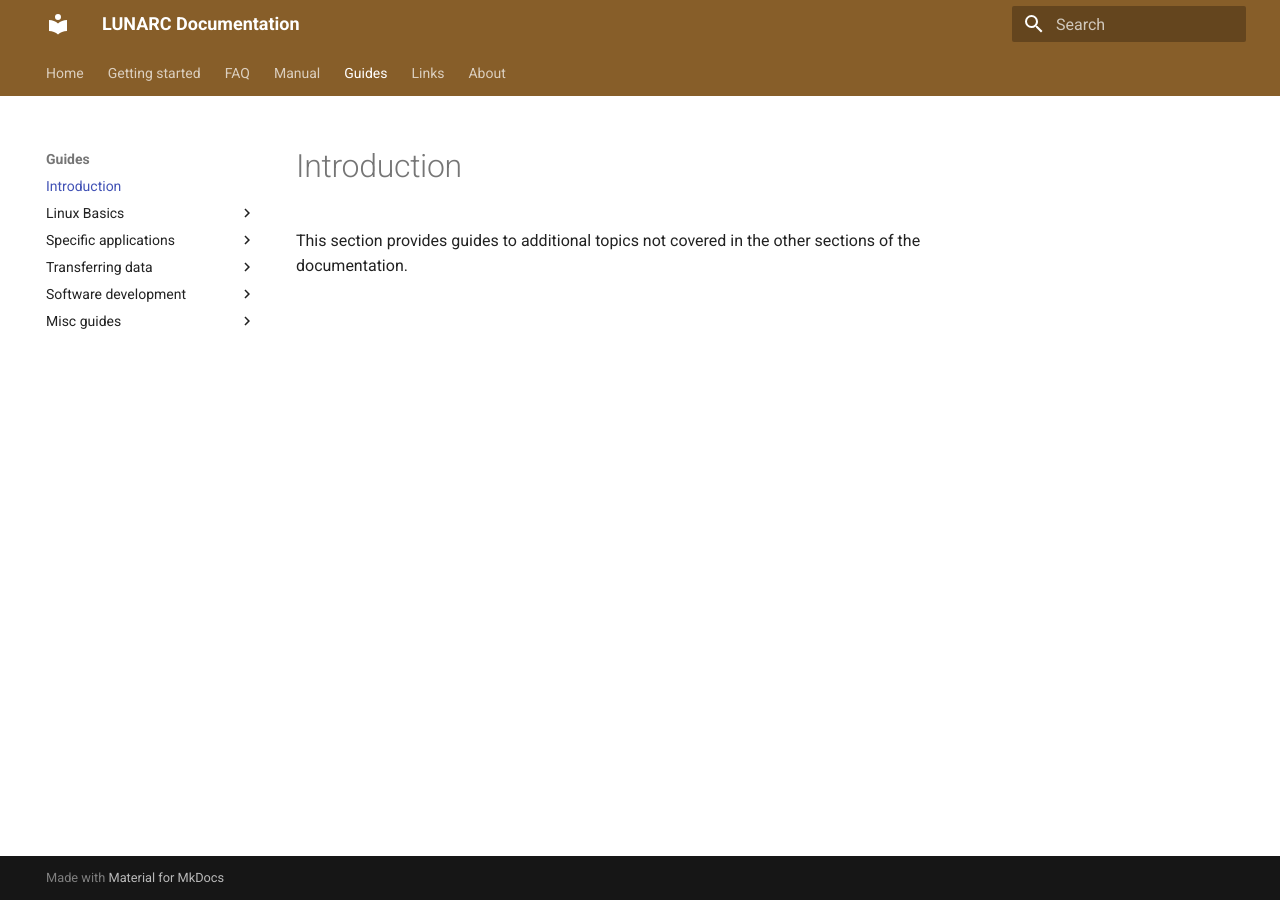
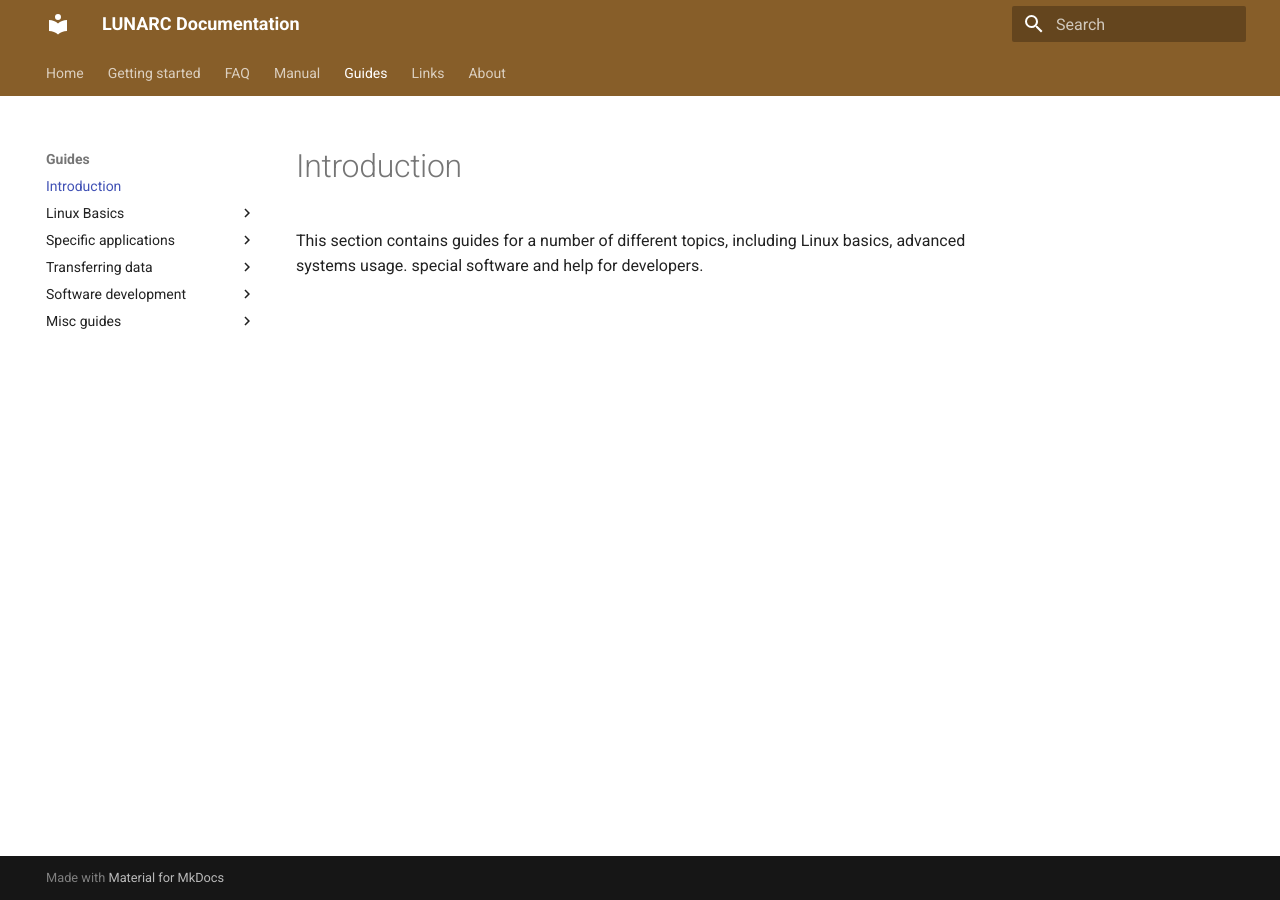
Before and after one commit to lunarc/lunarc_docs, an MkDocs documentation site: the page built from docs/guides/intro.md, in a window 1280 px wide. Built offline with MkDocs 1.6.1 and Material for MkDocs 9.7.7, drawn with Linux system fonts in a browser that asks for light colours.

Commit message:
Update intro.md

```diff
--- a/docs/guides/intro.md
+++ b/docs/guides/intro.md
@@ -1 +1 @@
-This section provides guides to additional topics not covered in the other sections of the documentation.
+This section contains guides for a number of different topics, including Linux basics, advanced systems usage. special software and help for developers.
```
